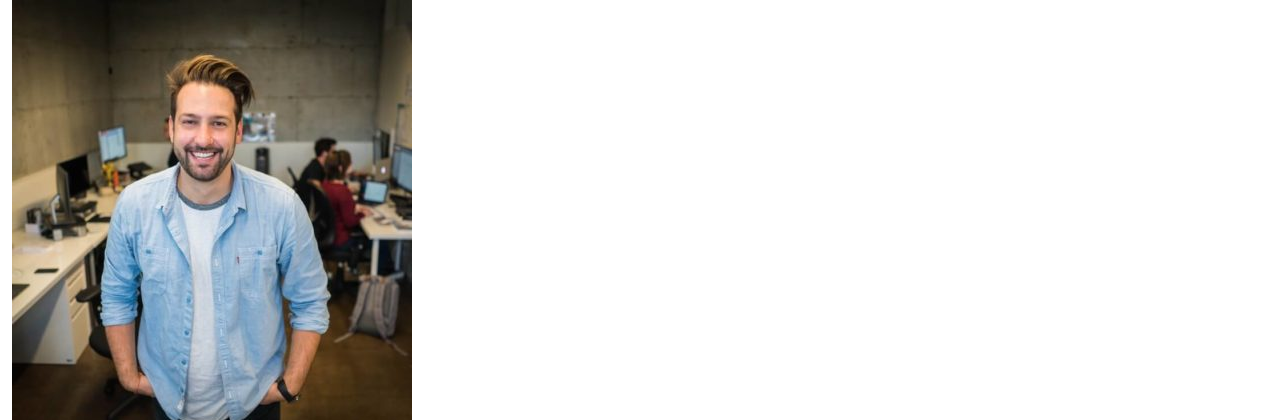
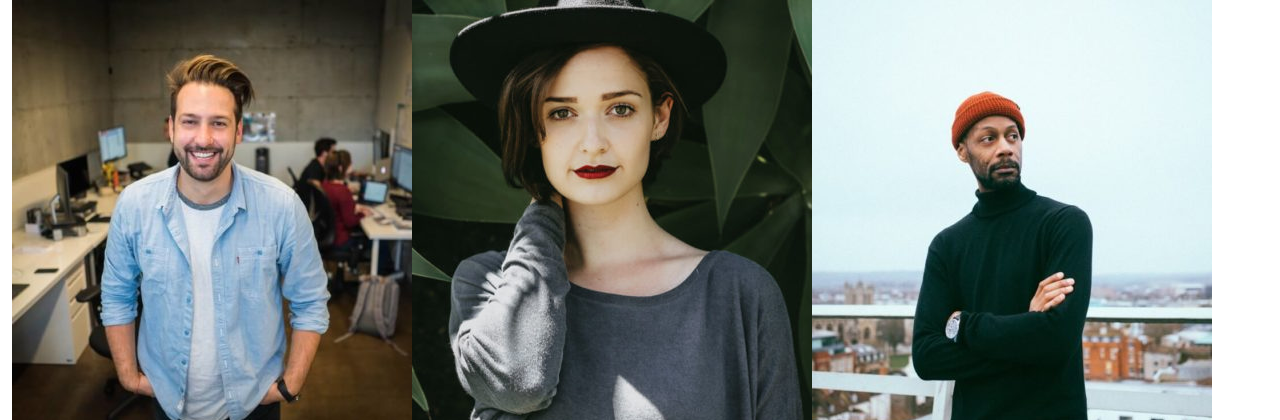
Before and after one commit to Shinrael/js-our-team, a plain HTML site: page index.html in a window 1280 px wide. Shown: the top 420 px of the page. Drawn offline with nearby package versions, Linux system fonts and the light colour scheme.

Commit message:
[edit] HTML

```diff
--- a/index.html
+++ b/index.html
@@ -12,7 +12,7 @@
 </head>
 <body>
 
-  <div id="team-container" class="container-fluid">
+  <div id="team-container" class="container-fluid d-flex flex-wrap">
 
 
   </div>
```
